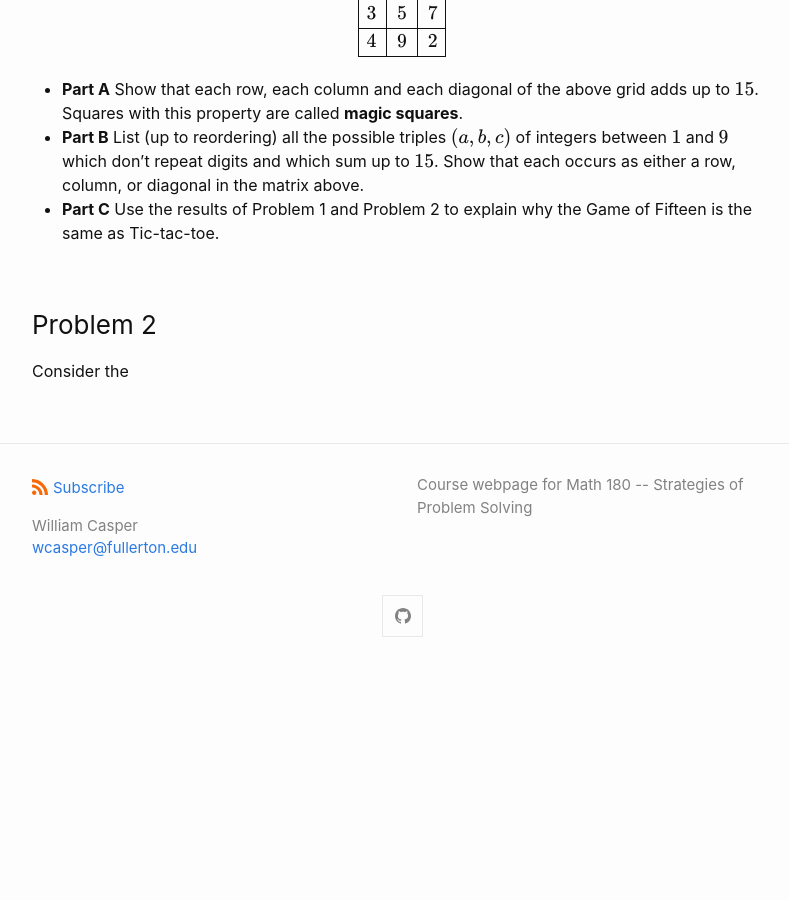
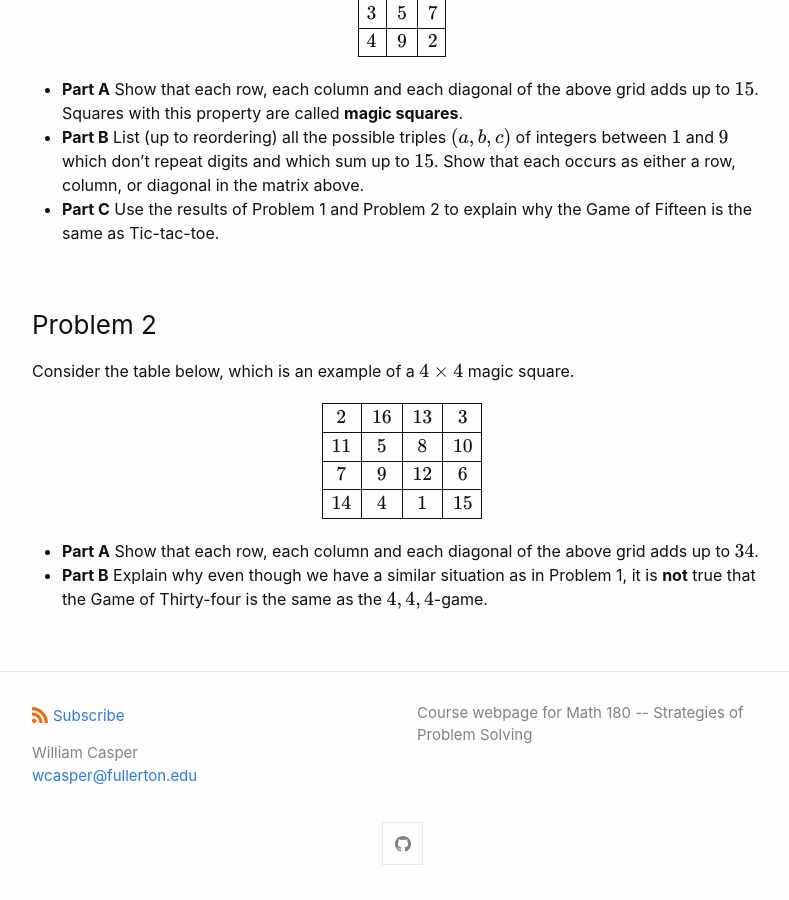
Before and after one commit to wcasper/math180fall2021, a Jekyll site: the page built from _modules/tic-tac-toe/variations.md, in a window 1280 px wide and 900 px high, scrolled down 1291 px. Shown: the whole window, without its empty margins (238-1027 px from the left). Built offline with Jekyll 4.4.1, drawn with Linux system fonts in a browser that asks for light colours; before the commit the page ends 1963 px from its top, so only the background shows below that.

Commit message:
added second problem

```diff
--- a/_modules/tic-tac-toe/variations.md
+++ b/_modules/tic-tac-toe/variations.md
@@ -46,4 +46,16 @@ Squares with this property are called **magic squares**.
 * **Part C** Use the results of Problem 1 and Problem 2 to explain why the Game of Fifteen is the same as Tic-tac-toe.
 
 ### Problem 2
-Consider the
+Consider the table below, which is an example of a $$4\times 4$$ magic square.
+
+$$
+\begin{array}{|c|c|c|c|}\hline
+ 2 & 16 & 13 &  3\\\hline
+11 &  5	&  8 & 10\\\hline
+ 7 &  9 & 12 &  6\\\hline
+14 &  4 &  1 & 15\\\hline
+\end{array}
+$$
+
+* **Part A** Show that each row, each column and each diagonal of the above grid adds up to $$34$$.
+* **Part B** Explain why even though we have a similar situation as in Problem 1, it is **not** true that the Game of Thirty-four is the same as the $$4,4,4$$-game.
```
